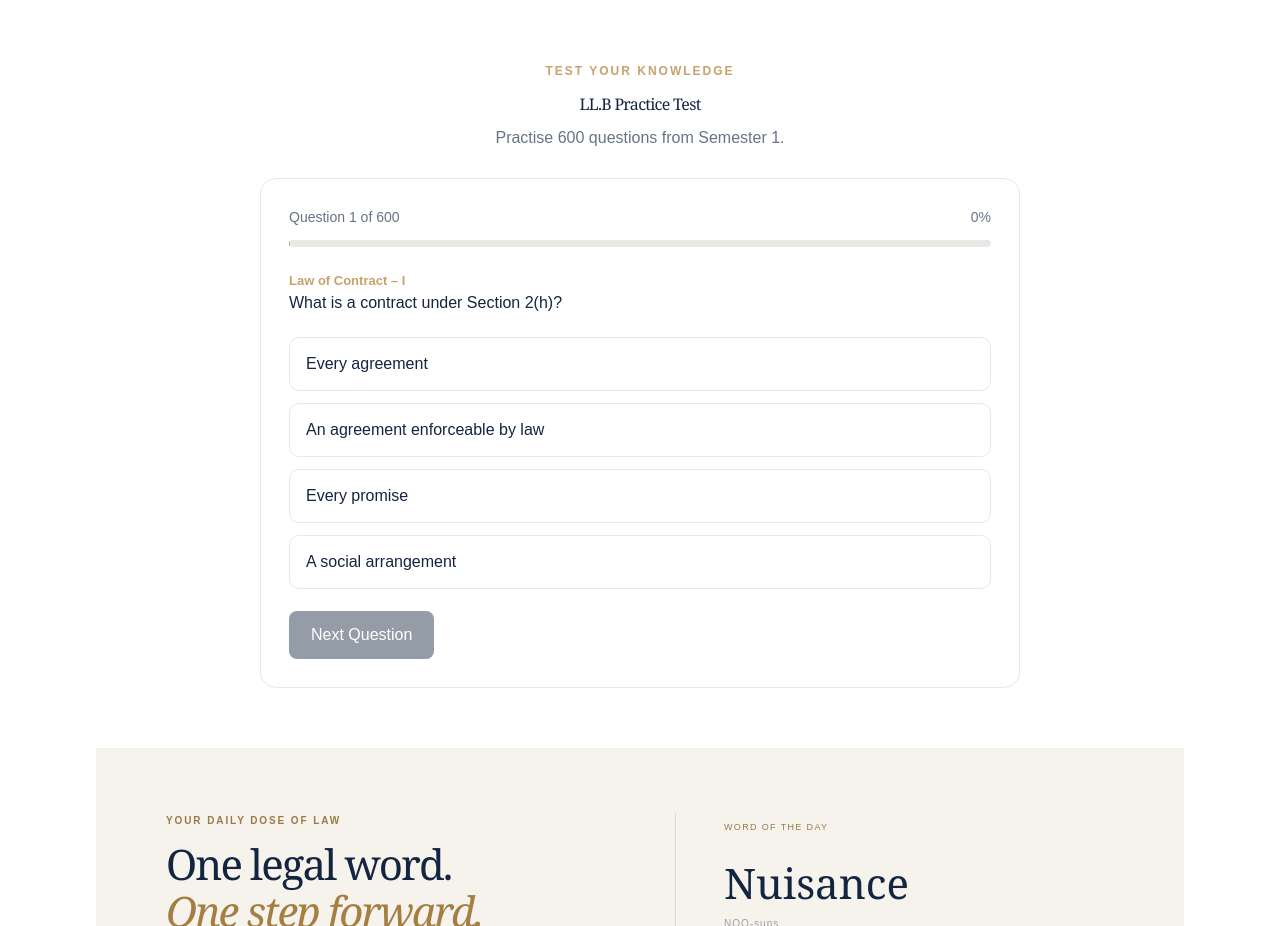
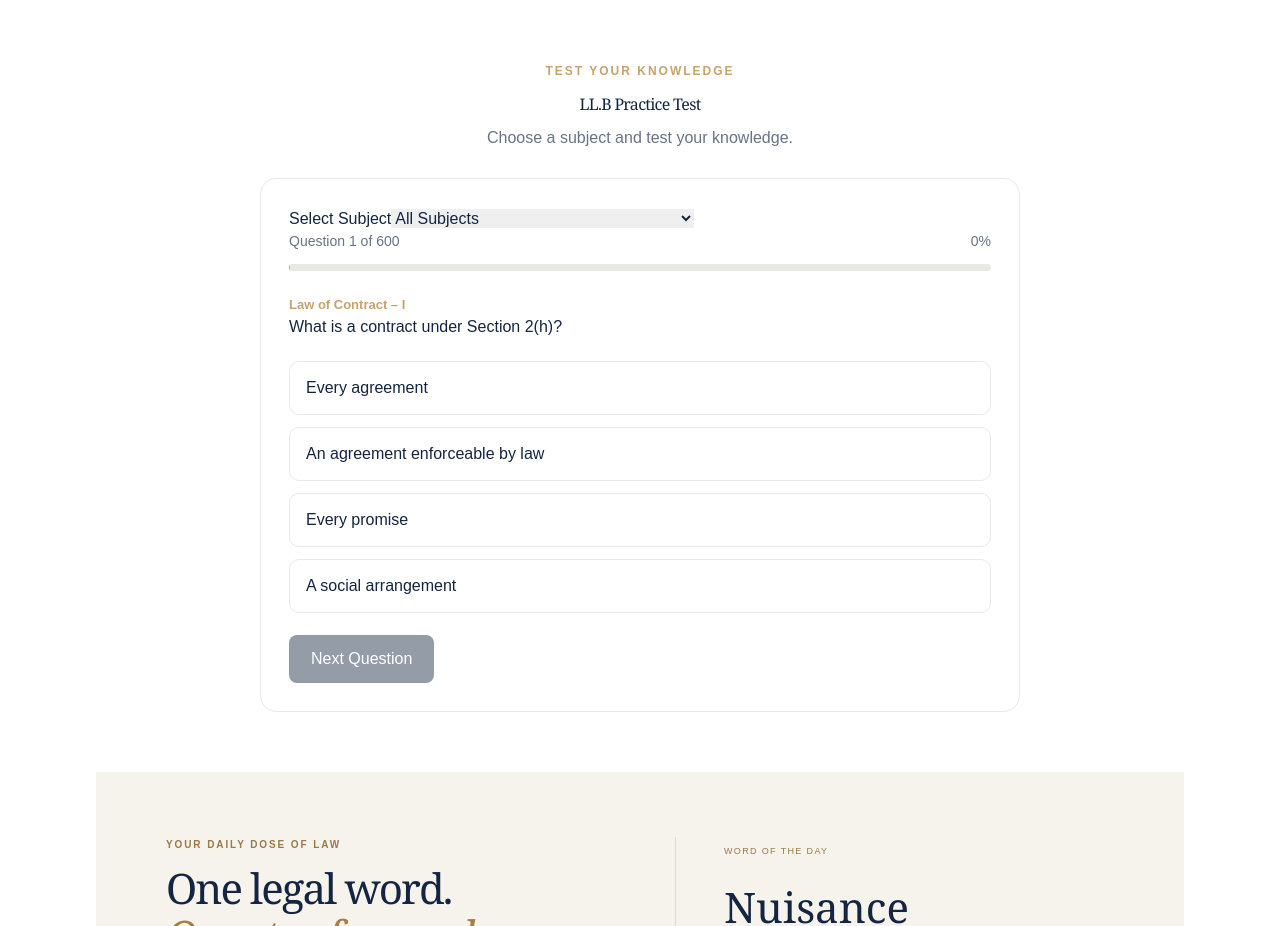
Before and after one commit to Vr7solutions/vignanreddy-legal-journey, a Next.js app: page / in a window 1280 px wide. Shown: the part 4500-5426 px from the top of the page. Built offline with nearby package versions, Linux system fonts and the light colour scheme.

Commit message:
Add subject selection and filter questions

```diff
--- a/components/practice-test.tsx
+++ b/components/practice-test.tsx
@@ -21,6 +21,16 @@ const questions: PracticeQuestion[] = [
   ...legalHistoryQuestions.slice(0, 100)
 ];
 
+const subjects = [
+  "All Subjects",
+  "Law of Contract – I",
+  "Family Law – I (Hindu Law)",
+  "Constitutional Law – I",
+  "Law of Torts",
+  "Environmental Law",
+  "Legal and Constitutional History of India"
+];
+
 interface PracticeTestProps {
   selectedSemester?: string;
 }
@@ -28,6 +38,7 @@ interface PracticeTestProps {
 export default function PracticeTest({
   selectedSemester = "Semester 1"
 }: PracticeTestProps) {
+  const [selectedSubject, setSelectedSubject] = useState("All Subjects");
   const [current, setCurrent] = useState(0);
   const [selected, setSelected] = useState<number | null>(null);
   const [score, setScore] = useState(0);
@@ -36,27 +47,32 @@ export default function PracticeTest({
   const semesterQuestions =
     selectedSemester === "Semester 1" ? questions : [];
 
+  const filteredQuestions =
+    selectedSubject === "All Subjects"
+      ? semesterQuestions
+      : semesterQuestions.filter(
+          (question) => question.subject === selectedSubject
+        );
+
   useEffect(() => {
     setCurrent(0);
     setSelected(null);
     setScore(0);
     setFinished(false);
-  }, [selectedSemester]);
-
-  const question = semesterQuestions[current];
+  }, [selectedSemester, selectedSubject]);
 
   function chooseAnswer(index: number) {
     if (selected !== null) return;
 
     setSelected(index);
 
-    if (index === question.answer) {
+    if (index === filteredQuestions[current].answer) {
       setScore((previousScore) => previousScore + 1);
     }
   }
 
   function nextQuestion() {
-    if (current === semesterQuestions.length - 1) {
+    if (current === filteredQuestions.length - 1) {
       setFinished(true);
     } else {
       setCurrent((previous) => previous + 1);
@@ -86,53 +102,63 @@ export default function PracticeTest({
     );
   }
 
-  const percentage = Math.round(
-    (score / semesterQuestions.length) * 100
-  );
+  const question = filteredQuestions[current];
 
   return (
     <section className="practice-test">
       <div className="practice-heading">
         <span>TEST YOUR KNOWLEDGE</span>
         <h2>LL.B Practice Test</h2>
-        <p>
-          Practise {semesterQuestions.length} questions from
-          {" "}{selectedSemester}.
-        </p>
+        <p>Choose a subject and test your knowledge.</p>
       </div>
 
       <div className="practice-card">
-        {finished ? (
+        <div className="practice-subject-selection">
+          <label htmlFor="practice-subject">Select Subject</label>
+          <select
+            id="practice-subject"
+            className="practice-subject-select"
+            value={selectedSubject}
+            onChange={(event) => setSelectedSubject(event.target.value)}
+          >
+            {subjects.map((subject) => (
+              <option key={subject} value={subject}>
+                {subject}
+              </option>
+            ))}
+          </select>
+        </div>
+
+        {filteredQuestions.length === 0 ? (
+          <p>No questions are available for this subject yet.</p>
+        ) : finished ? (
           <div className="practice-result">
             <h3>Test Completed!</h3>
             <p>Your score</p>
-
             <strong>
-              {score} / {semesterQuestions.length}
+              {score} / {filteredQuestions.length}
             </strong>
-
-            <p>{percentage}%</p>
-
             <p>
-              {percentage >= 80
+              {Math.round((score / filteredQuestions.length) * 100)}%
+            </p>
+            <p>
+              {score / filteredQuestions.length >= 0.8
                 ? "Excellent work! Keep learning."
-                : percentage >= 50
+                : score / filteredQuestions.length >= 0.5
                 ? "Good effort! Keep practising."
                 : "Keep studying. You can improve!"}
             </p>
-
             <button onClick={restartTest}>Try Again</button>
           </div>
         ) : (
           <>
             <div className="practice-progress">
               <span>
-                Question {current + 1} of {semesterQuestions.length}
+                Question {current + 1} of {filteredQuestions.length}
               </span>
-
               <span>
                 {Math.round(
-                  ((current + 1) / semesterQuestions.length) * 100
+                  ((current + 1) / filteredQuestions.length) * 100
                 )}%
               </span>
             </div>
@@ -141,14 +167,13 @@ export default function PracticeTest({
               <div
                 style={{
                   width: `${
-                    ((current + 1) / semesterQuestions.length) * 100
+                    ((current + 1) / filteredQuestions.length) * 100
                   }%`
                 }}
               />
             </div>
 
             <p className="practice-subject">{question.subject}</p>
-
             <h3>{question.question}</h3>
 
             <div className="practice-options">
@@ -173,11 +198,8 @@ export default function PracticeTest({
             {selected !== null && (
               <div className="practice-explanation">
                 <strong>
-                  {selected === question.answer
-                    ? "Correct!"
-                    : "Incorrect!"}
+                  {selected === question.answer ? "Correct!" : "Incorrect!"}
                 </strong>
-
                 <p>{question.explanation}</p>
               </div>
             )}
@@ -187,7 +209,7 @@ export default function PracticeTest({
               onClick={nextQuestion}
               disabled={selected === null}
             >
-              {current === semesterQuestions.length - 1
+              {current === filteredQuestions.length - 1
                 ? "View Result"
                 : "Next Question"}
             </button>
```
